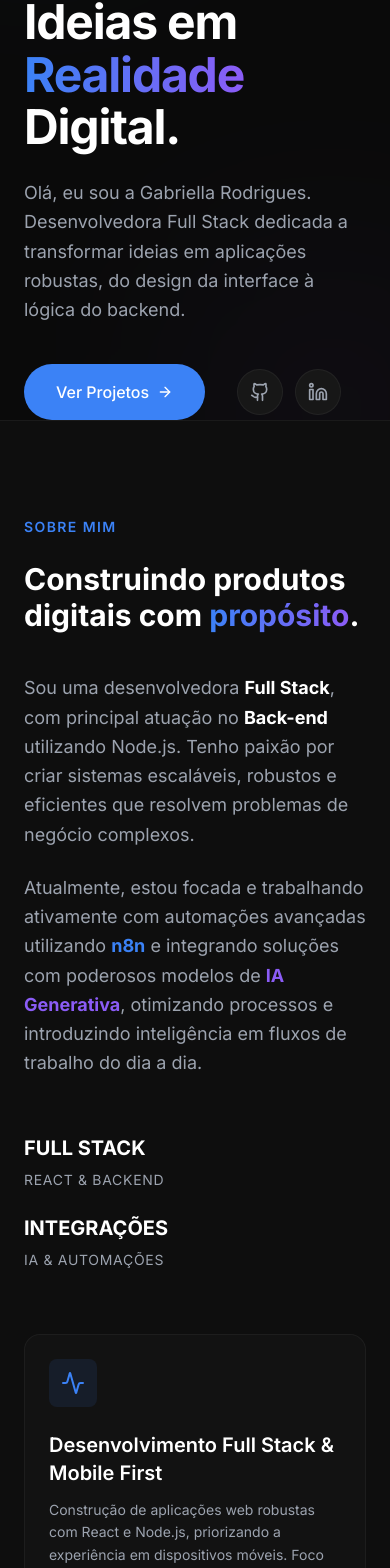
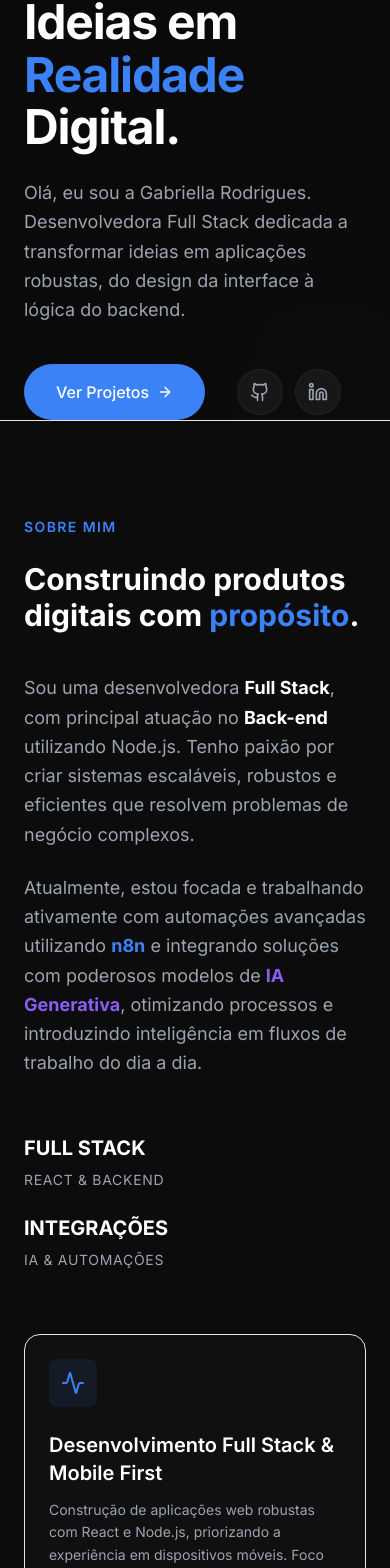
Before and after one commit to rlsgabriella/portfolio-gabriella, a React (Vite) app: page / in a window 390 px wide. Shown: the part 427-1995 px from the top of the page. Built offline with nearby package versions, Linux system fonts and the light colour scheme.

Commit message:
style: soften portfolio aesthetics and update footer year to 2026

```diff
--- a/src/components/About.jsx
+++ b/src/components/About.jsx
@@ -26,7 +26,7 @@
 
 const About = () => {
     return (
-        <section id="about" className="py-24 relative overflow-hidden bg-surface/30 border-t border-white/5">
+        <section id="about" className="py-24 relative overflow-hidden bg-surface/20 border-t border-white/3">
             <div className="max-w-7xl mx-auto px-6 md:px-12 relative z-10">
                 <div className="flex flex-col md:flex-row gap-16 items-start">
 
@@ -34,7 +34,7 @@
                     <div className="md:w-1/2 flex flex-col gap-6">
                         <h2 className="text-sm font-semibold text-primary uppercase tracking-widest">Sobre Mim</h2>
                         <h3 className="text-3xl md:text-5xl font-bold text-white mb-4">
-                            Construindo produtos digitais com <span className="text-transparent bg-clip-text bg-gradient-to-r from-primary to-accent">propósito</span>.
+                            Construindo produtos digitais com <span className="text-primary">propósito</span>.
                         </h3>
 
                         <p className="text-textMuted text-lg leading-relaxed">
@@ -62,7 +62,7 @@
                         {skills.map((skill, index) => (
                             <div
                                 key={index}
-                                className="p-6 rounded-2xl bg-surface/50 border border-white/5 hover:border-primary/30 transition-colors group"
+                                className="p-6 rounded-2xl bg-surface/40 border border-white/3 hover:border-primary/20 transition-colors group"
                             >
                                 <div className="w-12 h-12 rounded-lg bg-primary/10 text-primary flex items-center justify-center mb-6 group-hover:bg-primary group-hover:text-white transition-colors">
                                     {skill.icon}
--- a/src/components/Contact.jsx
+++ b/src/components/Contact.jsx
@@ -36,7 +36,7 @@
     return (
         <section id="contact" className="py-24 relative overflow-hidden bg-background">
             {/* Decorative Blur */}
-            <div className="absolute top-1/2 left-1/2 -translate-x-1/2 -translate-y-1/2 w-[80vw] h-[80vw] max-w-[1000px] max-h-[1000px] bg-primary/5 rounded-full blur-[120px] pointer-events-none" />
+            <div className="absolute top-1/2 left-1/2 -translate-x-1/2 -translate-y-1/2 w-[80vw] h-[80vw] max-w-[1000px] max-h-[1000px] bg-primary/3 rounded-full blur-[120px] pointer-events-none" />
 
             <div className="max-w-7xl mx-auto px-6 md:px-12 relative z-10">
 
@@ -152,7 +152,7 @@
 
             {/* Footer minimal */}
             <div className="max-w-7xl mx-auto px-6 md:px-12 mt-24 pt-8 border-t border-white/5 flex flex-col md:flex-row items-center justify-between text-textMuted text-sm">
-                <p>© 2024 rls.dev / Gabriella Rodrigues. Todos os direitos reservados.</p>
+                <p>© 2026 rls.dev / Gabriella Rodrigues. Todos os direitos reservados.</p>
                 <p className="mt-2 md:mt-0">Desenvolvido com <span className="text-red-500">♥</span> em React & Tailwind.</p>
             </div>
         </section>
--- a/src/components/Hero.jsx
+++ b/src/components/Hero.jsx
@@ -5,8 +5,8 @@
     return (
         <section id="home" className="relative min-h-screen flex items-center justify-center pt-20 overflow-hidden">
             {/* Background Decorators */}
-            <div className="absolute top-[20%] left-[-10%] w-[40vw] h-[40vw] max-w-[600px] max-h-[600px] bg-primary/10 rounded-full blur-[100px] pointer-events-none mix-blend-screen" />
-            <div className="absolute bottom-[-10%] right-[-10%] w-[50vw] h-[50vw] max-w-[800px] max-h-[800px] bg-accent/10 rounded-full blur-[120px] pointer-events-none mix-blend-screen" />
+            <div className="absolute top-[20%] left-[-10%] w-[40vw] h-[40vw] max-w-[600px] max-h-[600px] bg-primary/5 rounded-full blur-[100px] pointer-events-none mix-blend-screen" />
+            <div className="absolute bottom-[-10%] right-[-10%] w-[50vw] h-[50vw] max-w-[800px] max-h-[800px] bg-accent/5 rounded-full blur-[120px] pointer-events-none mix-blend-screen" />
 
             <div className="max-w-7xl mx-auto px-6 md:px-12 w-full z-10 grid md:grid-cols-2 gap-12 items-center">
 
@@ -20,7 +20,7 @@
                     <h1 className="text-5xl lg:text-7xl font-bold tracking-tight text-white leading-[1.1]">
                         Transformando <br />
                         Ideias em <br />
-                        <span className="text-transparent bg-clip-text bg-gradient-to-r from-primary to-accent">Realidade</span> Digital.
+                        <span className="text-primary">Realidade</span> Digital.
                     </h1>
 
                     <p className="text-lg text-textMuted max-w-lg leading-relaxed">
--- a/src/components/Navbar.jsx
+++ b/src/components/Navbar.jsx
@@ -54,7 +54,7 @@
             </div>
 
             {/* Mobile Menu */}
-            <div className={`md:hidden absolute top-full left-0 w-full glass border-t border-white/5 overflow-hidden transition-all duration-300 ${isMobileMenuOpen ? 'max-h-[400px] opacity-100 py-4' : 'max-h-0 opacity-0 py-0'}`}>
+            <div className={`md:hidden absolute top-full left-0 w-full glass border-t border-white/3 overflow-hidden transition-all duration-300 ${isMobileMenuOpen ? 'max-h-[400px] opacity-100 py-4' : 'max-h-0 opacity-0 py-0'}`}>
                 <div className="flex flex-col px-6 gap-4">
                     {navLinks.map((link) => (
                         <a
--- a/src/components/Projects.jsx
+++ b/src/components/Projects.jsx
@@ -34,7 +34,7 @@
                 <div className="text-center md:text-left mb-16 flex flex-col md:flex-row md:items-end justify-between gap-6">
                     <div className="max-w-2xl">
                         <h2 className="text-sm font-semibold text-primary uppercase tracking-widest mb-2">Portfólio</h2>
-                        <h3 className="text-3xl md:text-5xl font-bold text-white mb-6">Trabalhos em <span className="text-transparent bg-clip-text bg-gradient-to-r from-primary to-accent">Destaque</span></h3>
+                        <h3 className="text-3xl md:text-5xl font-bold text-white mb-6">Trabalhos em <span className="text-primary">Destaque</span></h3>
                         <p className="text-textMuted text-lg leading-relaxed">
                             Uma seleção de projetos recentes que demonstram minha capacidade de resolver problemas através de código limpo e arquiteturas bem projetadas.
                         </p>
@@ -47,7 +47,7 @@
 
                 <div className="grid md:grid-cols-2 lg:grid-cols-3 gap-8">
                     {projects.map((project, index) => (
-                        <div key={index} className="group rounded-2xl bg-surface/40 border border-white/5 overflow-hidden hover:border-primary/50 transition-all duration-300 hover:-translate-y-2 shadow-xl shadow-black/20 flex flex-col h-full">
+                        <div key={index} className="group rounded-2xl bg-surface/40 border border-white/3 overflow-hidden hover:border-primary/30 transition-all duration-300 hover:-translate-y-2 shadow-xl shadow-black/20 flex flex-col h-full">
 
                             {/* Project Image */}
                             <div className="relative h-56 overflow-hidden">
```
